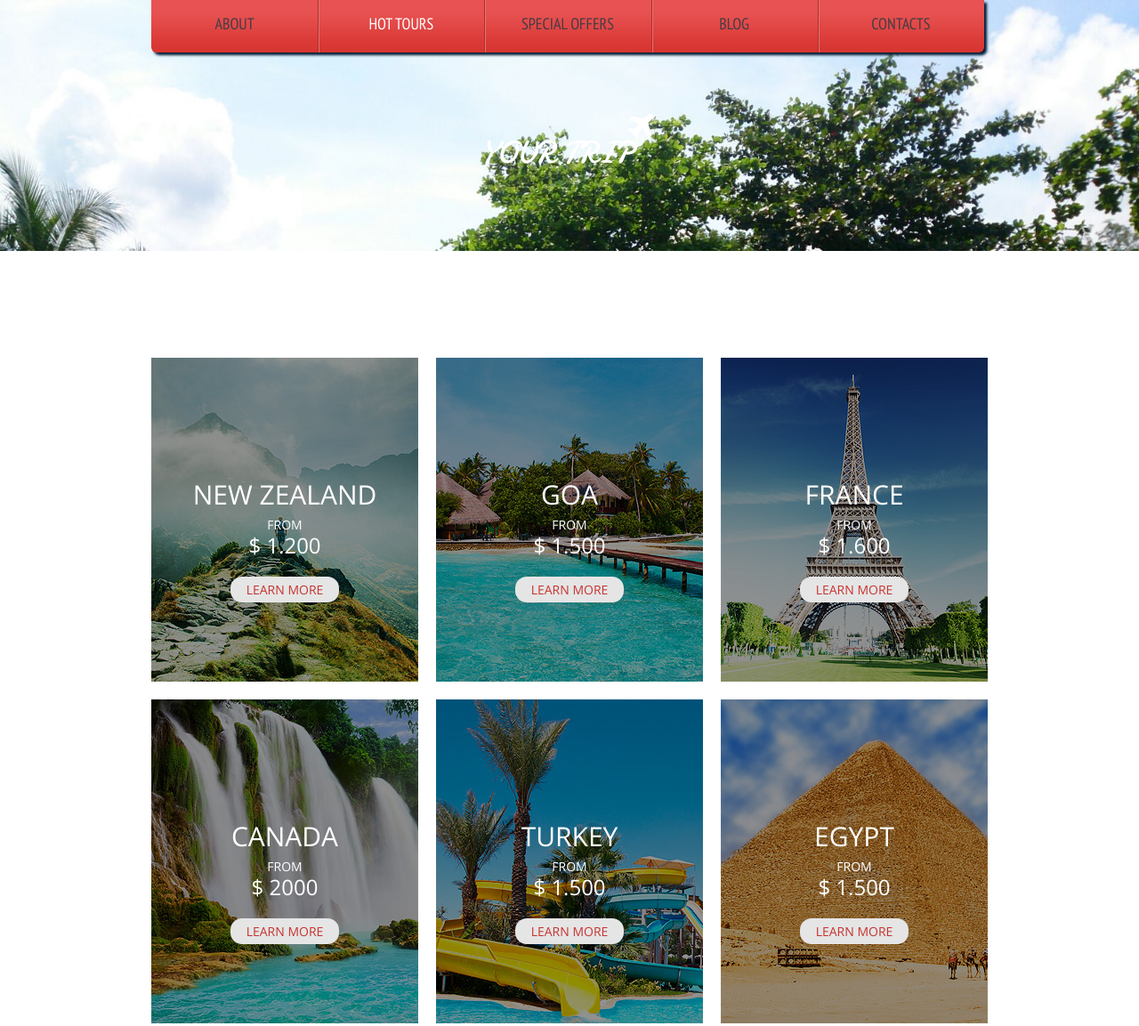
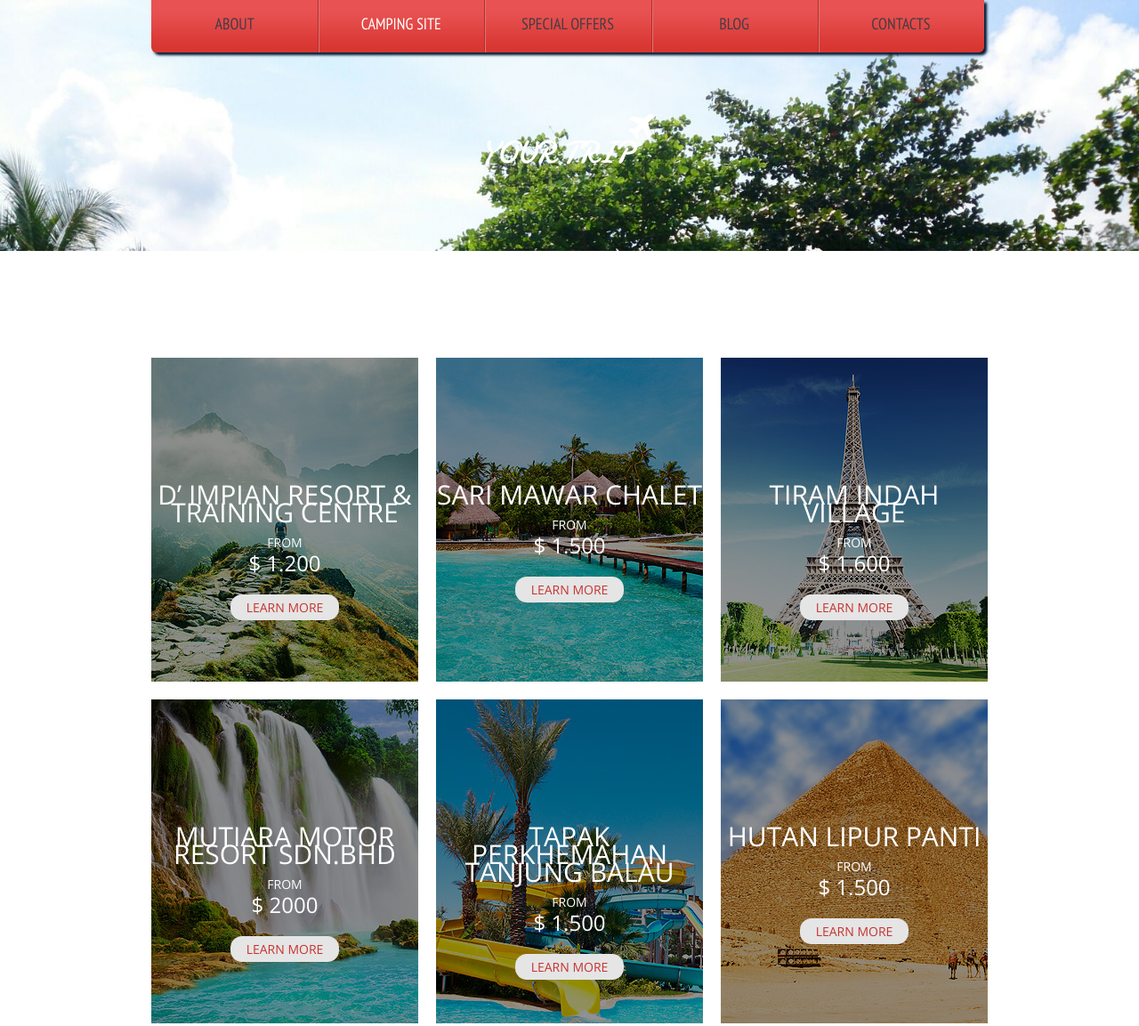
Before and after one commit to ariffyasri/web-design, a plain HTML site: page index-1.html in a window 1280 px wide. Shown: the top 1153 px of the page at 89% size. Drawn offline with nearby package versions, Linux system fonts and the light colour scheme.

Commit message:
Update
Replace unrelated text.

```diff
--- a/index-1.html
+++ b/index-1.html
@@ -41,7 +41,8 @@
 						<nav class="horizontal-nav full-width horizontalNav-notprocessed">
 							<ul class="sf-menu">
 								<li><a href="index.html">ABOUT</a></li>
-								<li class="current"><a href="index-1.html">HOT TOURS</a></li>
+								<!-- <li class="current"><a href="index-1.html">HOT TOURS</a></li> -->
+								<li class="current"><a href="index-1.html">CAMPING SITE</a></li>
 								<li><a href="index-2.html">SPECIAL OFFERS</a></li>
 								<li><a href="index-3.html">BLOG</a></li>
 								<li><a href="index-4.html">CONTACTS</a></li>
@@ -67,7 +68,7 @@
 						<div class="banner">
 							<img src="images/page2_img1.jpg" alt="">
 							<div class="label">
-								<div class="title">NEW ZEALAND</div>
+								<div class="title">D’ Impian Resort & Training Centre</div>
 								<div class="price">from<span>$ 1.200</span></div>
 								<a href="#">LEARN MORE</a>
 							</div>
@@ -77,7 +78,7 @@
 						<div class="banner">
 							<img src="images/page2_img2.jpg" alt="">
 							<div class="label">
-								<div class="title">GOA</div>
+								<div class="title">Sari Mawar Chalet</div>
 								<div class="price">from<span>$ 1.500</span></div>
 								<a href="#">LEARN MORE</a>
 							</div>
@@ -87,7 +88,7 @@
 						<div class="banner">
 							<img src="images/page2_img3.jpg" alt="">
 							<div class="label">
-								<div class="title">FRANCE</div>
+								<div class="title">Tiram Indah Village</div>
 								<div class="price">from<span>$ 1.600</span></div>
 								<a href="#">LEARN MORE</a>
 							</div>
@@ -98,7 +99,7 @@
 						<div class="banner">
 							<img src="images/page2_img4.jpg" alt="">
 							<div class="label">
-								<div class="title">CANADA</div>
+								<div class="title">Mutiara Motor Resort Sdn.Bhd</div>
 								<div class="price">from<span>$ 2000</span></div>
 								<a href="#">LEARN MORE</a>
 							</div>
@@ -108,7 +109,7 @@
 						<div class="banner">
 							<img src="images/page2_img5.jpg" alt="">
 							<div class="label">
-								<div class="title">TURKEY</div>
+								<div class="title">Tapak Perkhemahan Tanjung Balau</div>
 								<div class="price">from<span>$ 1.500</span></div>
 								<a href="#">LEARN MORE</a>
 							</div>
@@ -118,7 +119,7 @@
 						<div class="banner">
 							<img src="images/page2_img6.jpg" alt="">
 							<div class="label">
-								<div class="title">EGYPT</div>
+								<div class="title">Hutan Lipur Panti</div>
 								<div class="price">from<span>$ 1.500</span></div>
 								<a href="#">LEARN MORE</a>
 							</div>
@@ -129,7 +130,7 @@
 						<div class="banner">
 							<img src="images/page2_img7.jpg" alt="">
 							<div class="label">
-								<div class="title">JAPAN</div>
+								<div class="title">D’Impian Survival Camp.</div>
 								<div class="price">from<span>$ 1000</span></div>
 								<a href="#">LEARN MORE</a>
 							</div>
@@ -139,7 +140,7 @@
 						<div class="banner">
 							<img src="images/page2_img8.jpg" alt="">
 							<div class="label">
-								<div class="title">BRAZIL</div>
+								<div class="title">Canopy Tribes</div>
 								<div class="price">from<span>$ 1.700</span></div>
 								<a href="#">LEARN MORE</a>
 							</div>
```
Also changed, not shown: index-2.html (+2 -1 lines), index-3.html (+2 -1 lines), index-4.html (+2 -1 lines), index.html (+5 -4 lines), images/ban_img2.jpg, images/ban_img3.jpg.
